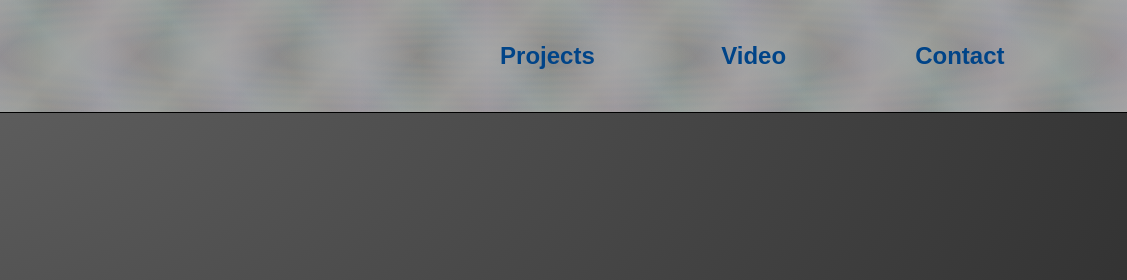
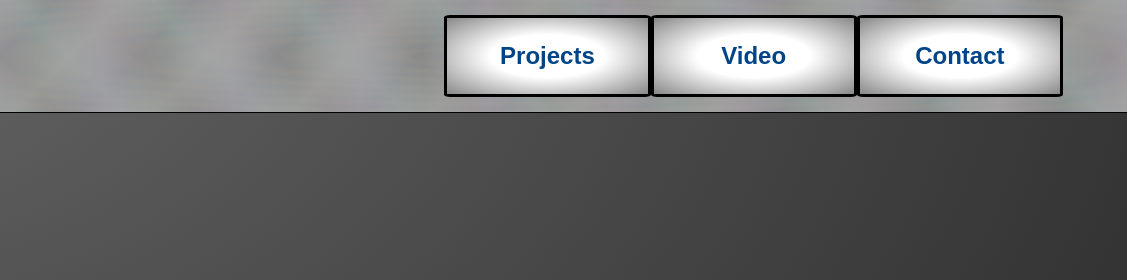
Before and after one commit to RayD3MSoC/PortfolioPage, a plain HTML site: page index.html in a window 1280 px wide. Shown: the top 280 px of the page, 153-1280 px from the left. Drawn offline with Linux system fonts and the light colour scheme; a web font is replaced by a local one.

Commit message:
Update styles.css

```diff
--- a/styles.css
+++ b/styles.css
@@ -76,12 +76,12 @@ flex: 1 1;
 }
 
 .nav-link {
-  /*display: border-box;
+  display: border-box;
   border: 3px solid black;
   border-radius: 3%;
   background: radial-gradient(
     #ffffff 40%, #888888
-  );*/
+  );
   flex: 1 1 5%;
   text-decoration: none;
   text-align: center;
```
